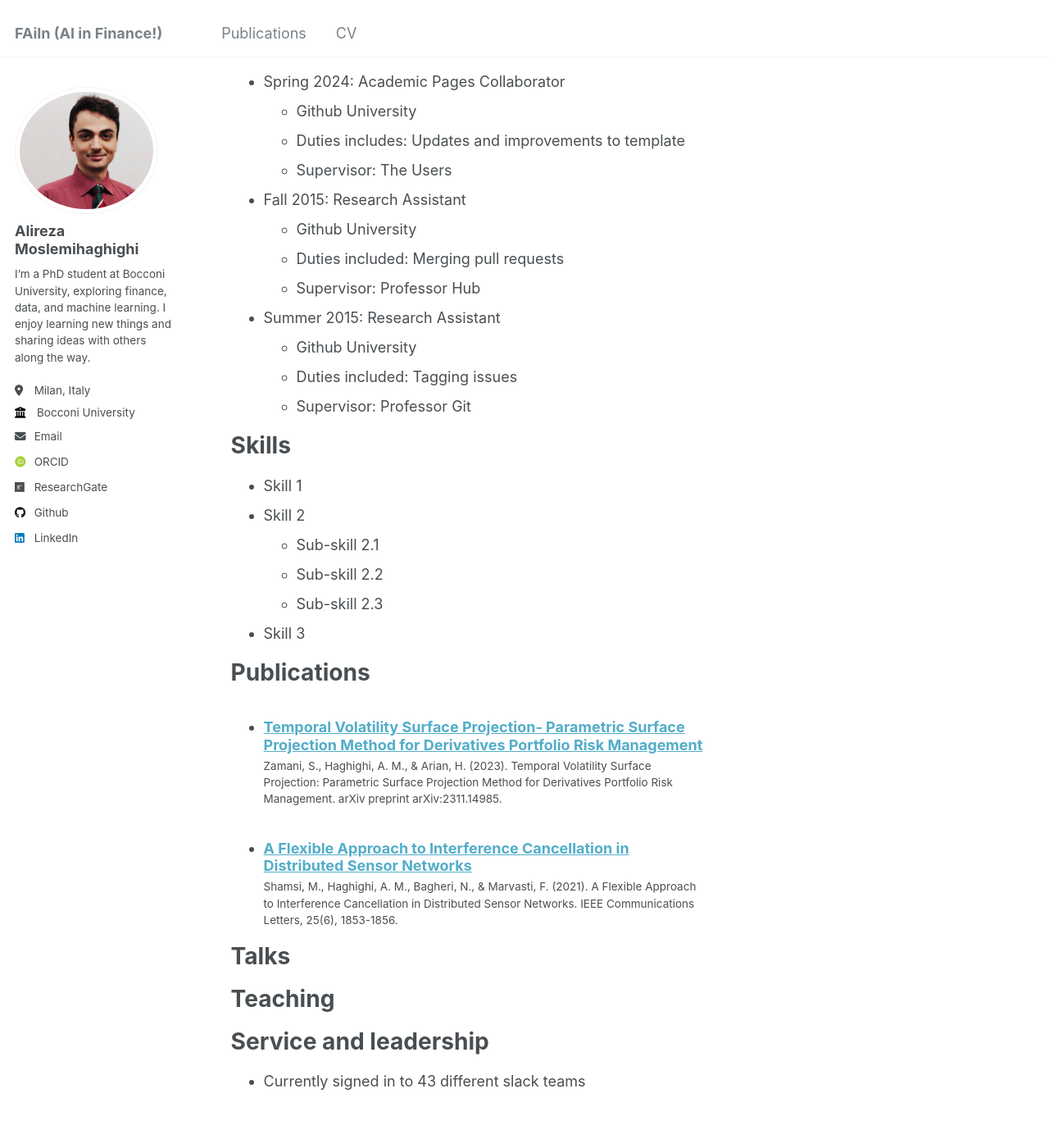
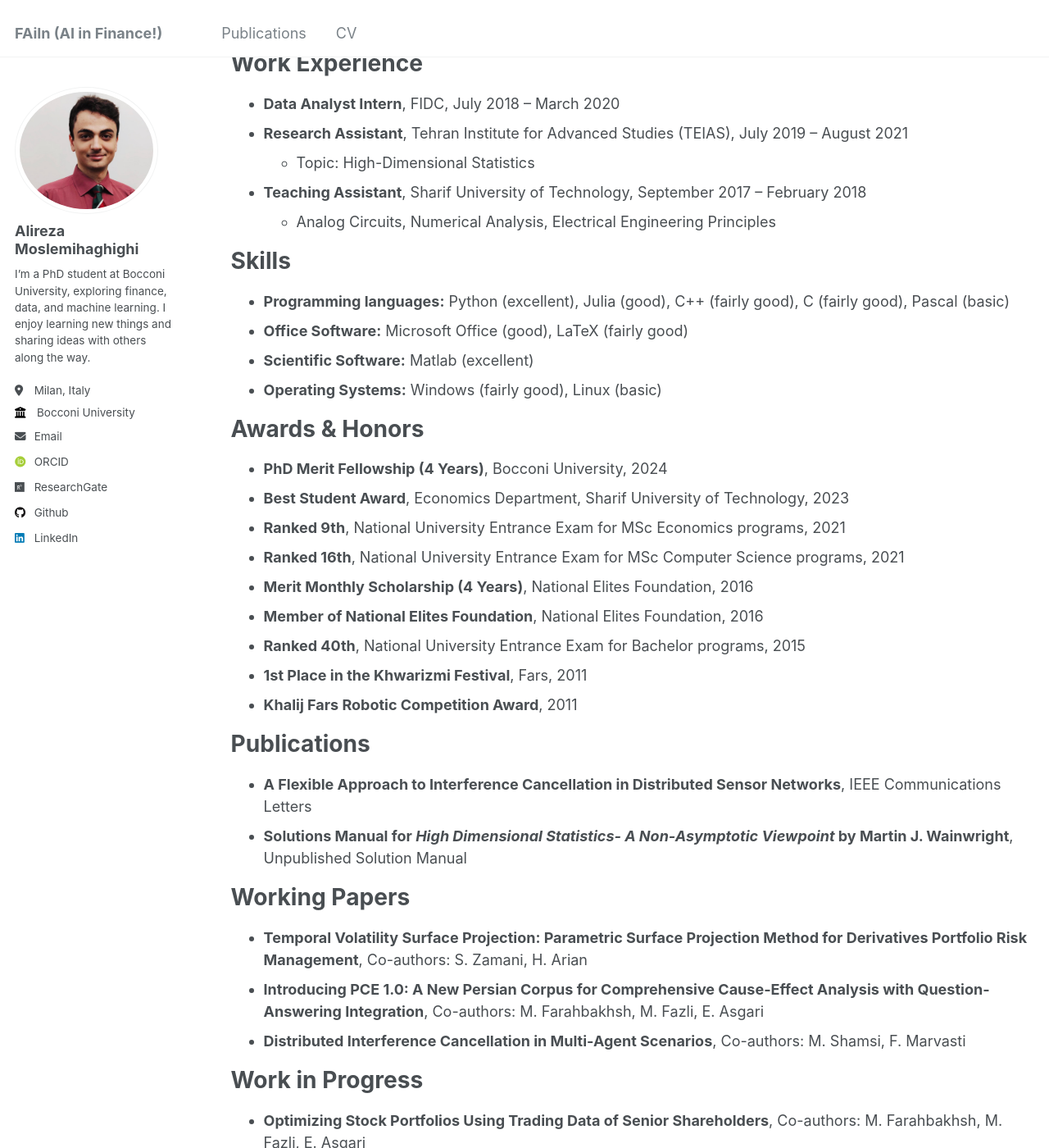
Before and after one commit to AAstroA/AAstroA.github.io, a Jekyll site: the page built from _pages/cv.md, in a window 1280 px wide and 1400 px high, scrolled down 283 px. Shown: the whole window at 82% size. Built offline with Jekyll 4.4.1, drawn with Linux system fonts in a browser that asks for light colours; some web fonts are replaced; some of the changed text lies outside the part shown.

Commit message:
Update cv.md

```diff
--- a/_pages/cv.md
+++ b/_pages/cv.md
@@ -11,54 +11,53 @@ redirect_from:
 
 Education
 ======
-* Ph.D in Version Control Theory, GitHub University, 2018 (expected)
-* M.S. in Jekyll, GitHub University, 2014
-* B.S. in GitHub, GitHub University, 2012
+* **Ph.D in Finance**, Bocconi University, Milan, Italy, August 2024 – 2028 (Expected)
+* **M.Sc. in Financial Economics**, Sharif University of Technology, Tehran, Iran, September 2021 – February 2024
+* **B.Sc. in Electrical Engineering**, Sharif University of Technology, Tehran, Iran, September 2015 – February 2020
 
-Work experience
+Work Experience
 ======
-* Spring 2024: Academic Pages Collaborator
-  * Github University
-  * Duties includes: Updates and improvements to template
-  * Supervisor: The Users
-
-* Fall 2015: Research Assistant
-  * Github University
-  * Duties included: Merging pull requests
-  * Supervisor: Professor Hub
-
-* Summer 2015: Research Assistant
-  * Github University
-  * Duties included: Tagging issues
-  * Supervisor: Professor Git
+* **Data Analyst Intern**, FIDC, July 2018 – March 2020
+* **Research Assistant**, Tehran Institute for Advanced Studies (TEIAS), July 2019 – August 2021
+  * Topic: High-Dimensional Statistics
+* **Teaching Assistant**, Sharif University of Technology, September 2017 – February 2018
+  * Analog Circuits, Numerical Analysis, Electrical Engineering Principles
 
 Skills
 ======
-* Skill 1
-* Skill 2
-  * Sub-skill 2.1
-  * Sub-skill 2.2
-  * Sub-skill 2.3
-* Skill 3
+* **Programming languages:** Python (excellent), Julia (good), C++ (fairly good), C (fairly good), Pascal (basic)
+* **Office Software:** Microsoft Office (good), LaTeX (fairly good)
+* **Scientific Software:** Matlab (excellent)
+* **Operating Systems:** Windows (fairly good), Linux (basic)
+
+Awards & Honors
+======
+* **PhD Merit Fellowship (4 Years)**, Bocconi University, 2024
+* **Best Student Award**, Economics Department, Sharif University of Technology, 2023
+* **Ranked 9th**, National University Entrance Exam for MSc Economics programs, 2021
+* **Ranked 16th**, National University Entrance Exam for MSc Computer Science programs, 2021
+* **Merit Monthly Scholarship (4 Years)**, National Elites Foundation, 2016
+* **Member of National Elites Foundation**, National Elites Foundation, 2016
+* **Ranked 40th**, National University Entrance Exam for Bachelor programs, 2015
+* **1st Place in the Khwarizmi Festival**, Fars, 2011
+* **Khalij Fars Robotic Competition Award**, 2011
 
 Publications
 ======
-  <ul>{% for post in site.publications reversed %}
-    {% include archive-single-cv.html %}
-  {% endfor %}</ul>
+* **A Flexible Approach to Interference Cancellation in Distributed Sensor Networks**, IEEE Communications Letters
+* **Solutions Manual for *High Dimensional Statistics- A Non-Asymptotic Viewpoint* by Martin J. Wainwright**, Unpublished Solution Manual
 
-Talks
+Working Papers
 ======
-  <ul>{% for post in site.talks reversed %}
-    {% include archive-single-talk-cv.html  %}
-  {% endfor %}</ul>
+* **Temporal Volatility Surface Projection: Parametric Surface Projection Method for Derivatives Portfolio Risk Management**, Co-authors: S. Zamani, H. Arian
+* **Introducing PCE 1.0: A New Persian Corpus for Comprehensive Cause-Effect Analysis with Question-Answering Integration**, Co-authors: M. Farahbakhsh, M. Fazli, E. Asgari
+* **Distributed Interference Cancellation in Multi-Agent Scenarios**, Co-authors: M. Shamsi, F. Marvasti
 
-Teaching
+Work in Progress
 ======
-  <ul>{% for post in site.teaching reversed %}
-    {% include archive-single-cv.html %}
-  {% endfor %}</ul>
+* **Optimizing Stock Portfolios Using Trading Data of Senior Shareholders**, Co-authors: M. Farahbakhsh, M. Fazli, E. Asgari
 
-Service and leadership
+Language Skills
 ======
-* Currently signed in to 43 different slack teams
+* **English:** TOEFL iBT (Total 104) – October 2023 (Reading: 30/30, Listening: 26/30, Speaking: 26/30, Writing: 22/30)
+* **Persian:** Native
```
